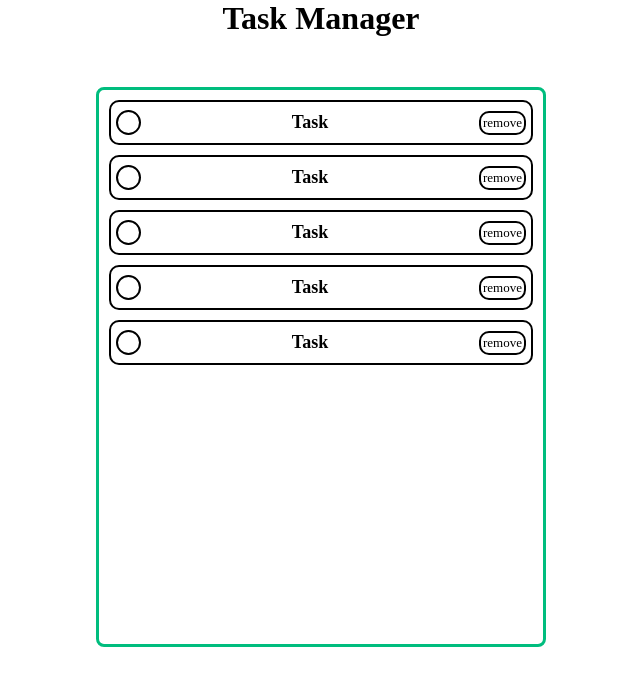
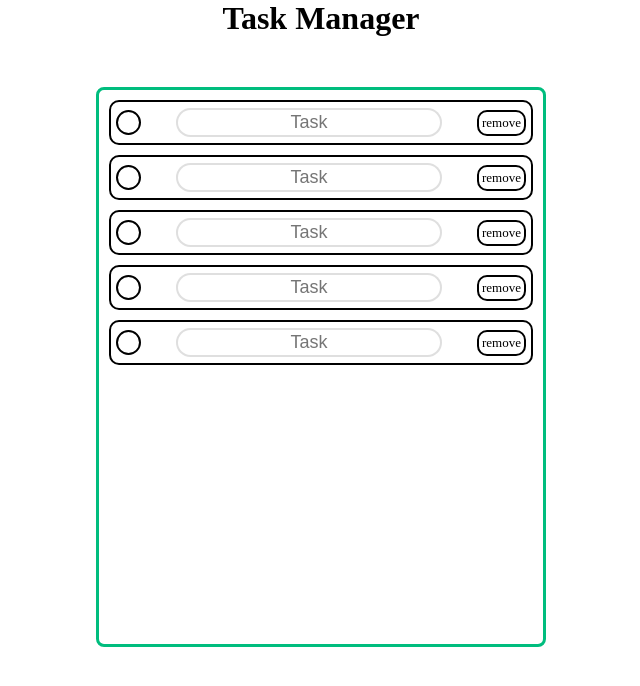
Before and after one commit to Encador/task-manager, a Vue app: page / in a window 1280 px wide. Shown: the top 686 px of the page, without its empty margins (319-959 px from the left). Built offline with nearby package versions, Linux system fonts and the light colour scheme; the HTML template or start-up script is replaced by a standard one.

Commit message:
change task title html-type from span to input

```diff
--- a/src/components/Task.vue
+++ b/src/components/Task.vue
@@ -14,7 +14,7 @@ function handleCheck():void{
 <template>
   <li>
     <span id="checkbox" title="complete" :class="{checked: completed}" @click="handleCheck"></span>
-    <span id="text" :class="{strikethrough: completed}">Task</span>
+    <input type="text" placeholder="Task" :class="{strikethrough: completed}">
     <span id="remove" title="remove">remove</span>
   </li>
 </template>
@@ -28,13 +28,28 @@ function handleCheck():void{
   -ms-user-select: none;
 }
 
+input {
+  border: #00000020 solid 2px;
+  border-radius: 20px;
+  padding: 2px;
+  outline: none;
+  font-size: 18px;
+  text-align: center;
+  width: 65%;
+}
+/*input::placeholder {
+  color: inherit;
+}*/
+
+input.strikethrough{
+  text-decoration: line-through;
+}
+
 
 li {
-  font-size: 18px;
   border: black solid 2px;
   margin: 10px;
   border-radius: 10px;
-  user-select: none;
   display: flex;
   justify-content: space-between;
   align-items: center;
@@ -43,12 +58,6 @@ li {
   padding-right: 5px;
 }
 
-#text{
-  font-weight: bold;
-}
-.strikethrough {
-  text-decoration: line-through;
-}
 #checkbox{
   border: black solid 2px;
   border-radius: 50%;
@@ -69,7 +78,7 @@ li {
   align-items: center;
   justify-content: center;
   font-size: 13px;
-  padding: 2px;
+  padding: 3px;
 }
 #remove:hover{
   cursor: pointer;
```
